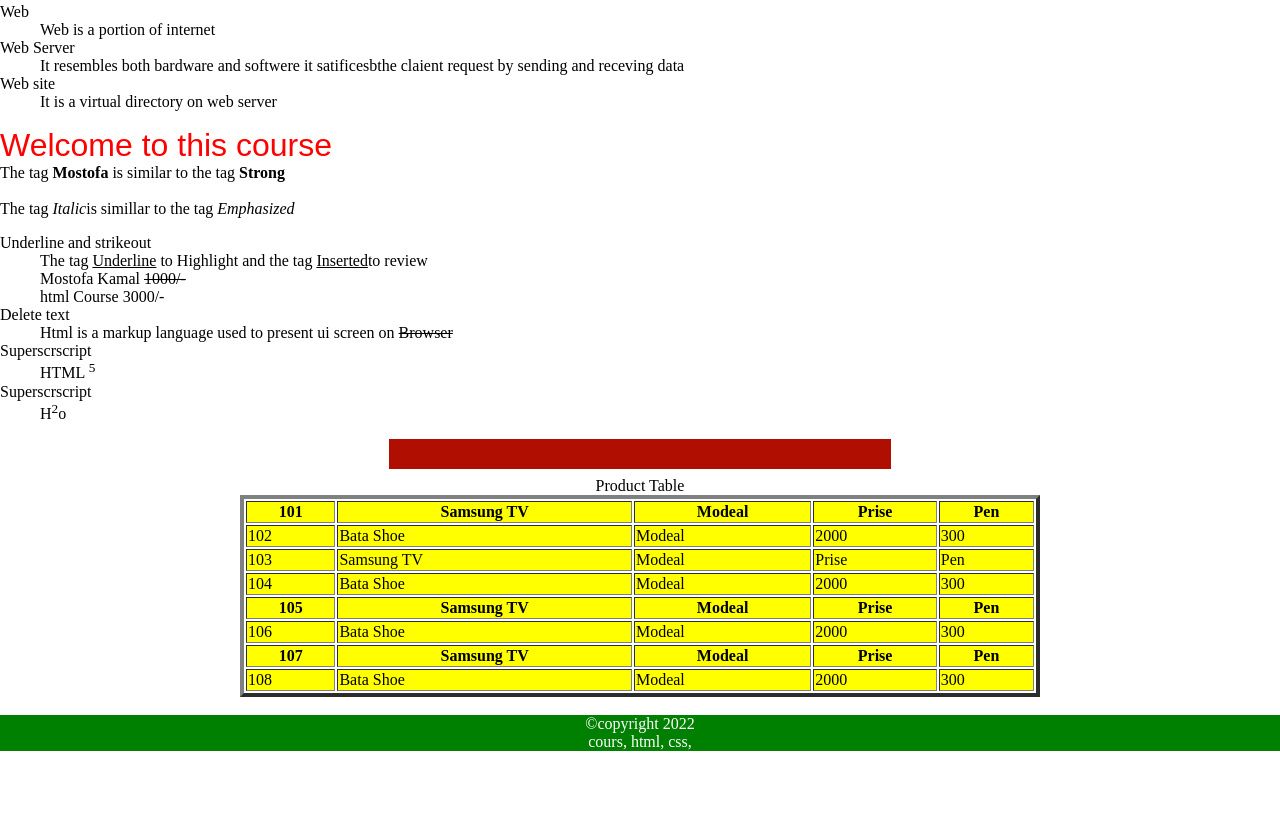
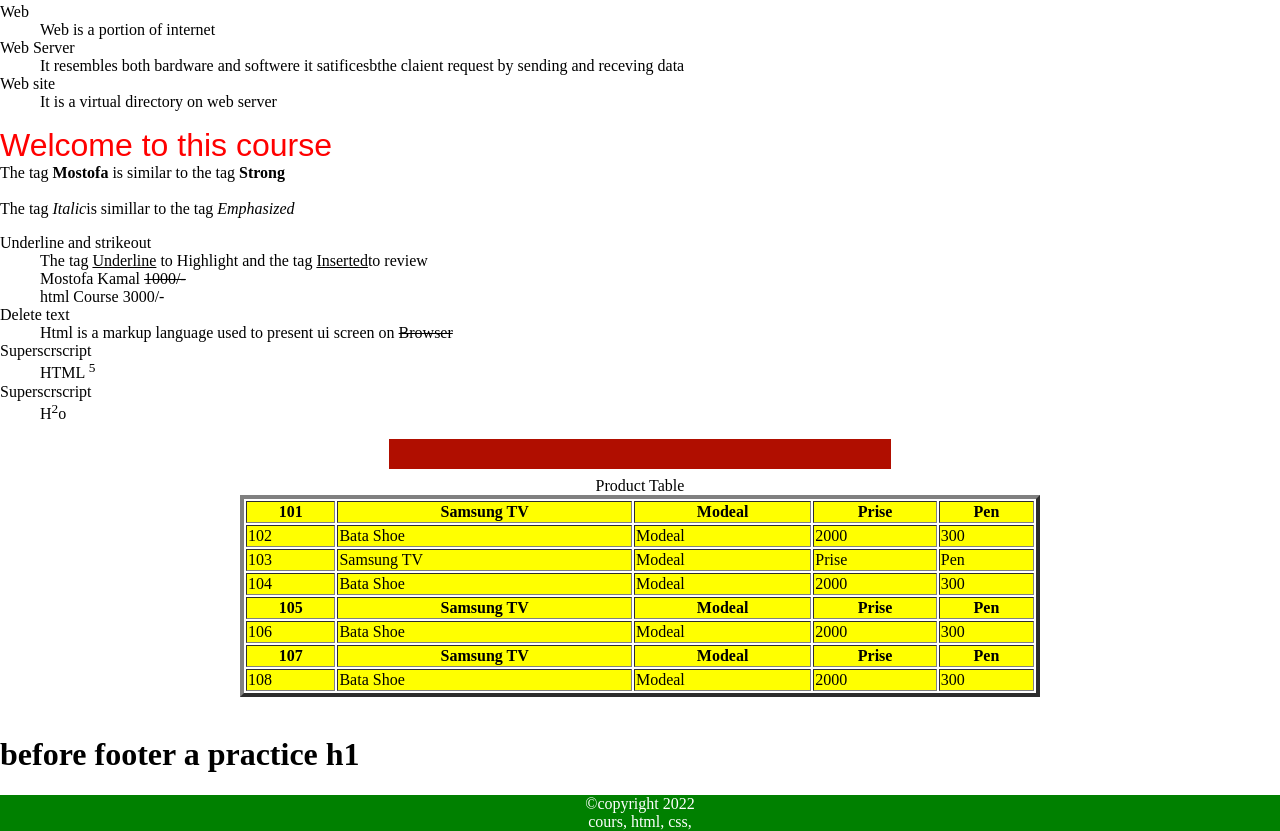
Before and after one commit to mostofa-kamal/html-css, a plain HTML site: page mostofs kamal.html in a window 1280 px wide. Shown: the part 1352-2183 px from the top of the page. Before the commit the page ends 2103 px from the top, so only its background shows below. Drawn offline with Linux system fonts and the light colour scheme.

Commit message:
practice h1

```diff
--- a/mostofs kamal.html
+++ b/mostofs kamal.html
@@ -315,6 +315,8 @@
                 <br>
             </div>
 
+            <h1>before footer a practice h1</h1>
+
                 <footer>
                     <div>&copy;copyright 2022</div>
                     <div>cours, html, css,</div>
```
